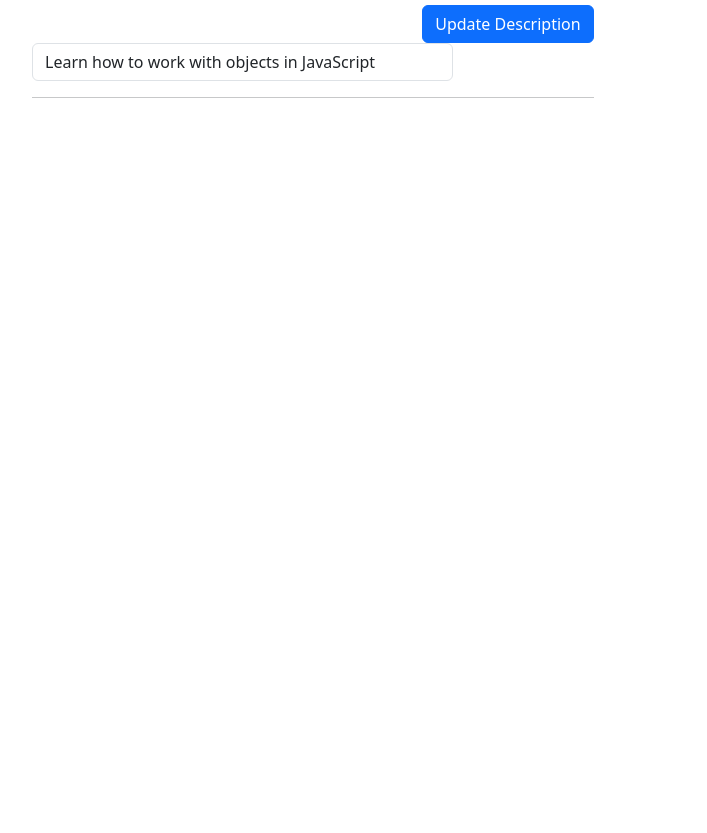
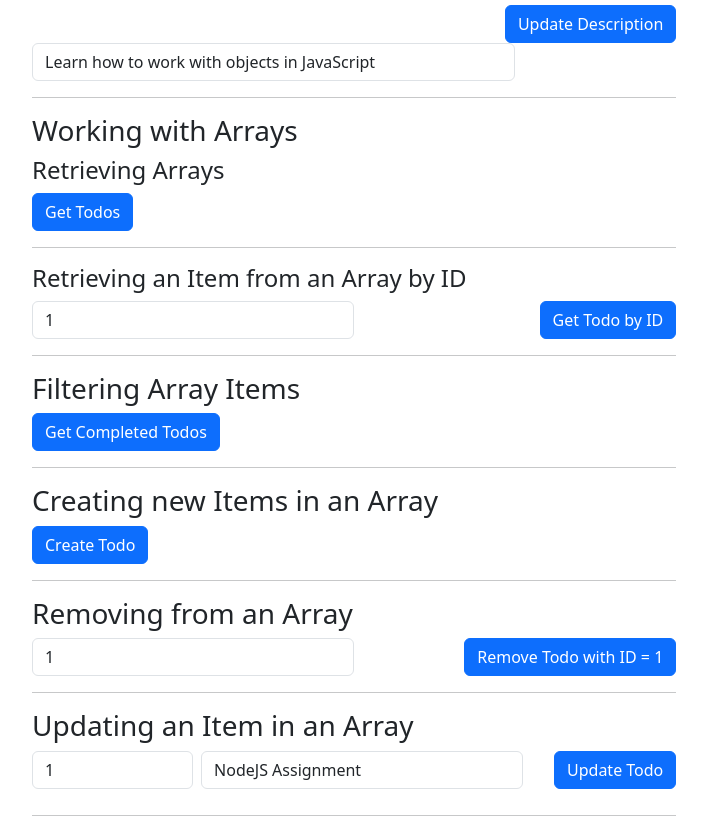
Before and after one commit to estebanpuyanas/cs4550-webdev, a Next.js app: page /labs/lab5 in a window 1280 px wide. Shown: the part 1512-2345 px from the top of the page, without its empty margins (69-776 px from the left). Before the commit the page ends 1627 px from the top, so only its background shows below. Built offline with nearby package versions, Linux system fonts and the light colour scheme; no server answers.

Commit message:
up to 5.2.4.7 exlusive

```diff
--- /dev/null
+++ b/app/labs/lab5/WorkingWithArrays.tsx
@@ -0,0 +1,83 @@
+import React, { useState } from 'react';
+import { FormControl } from 'react-bootstrap';
+
+const HTTP_SERVER = process.env.NEXT_PUBLIC_HTTP_SERVER;
+
+export default function WorkingWithArrays() {
+  const API = `${HTTP_SERVER}/lab5/todos`;
+  const [todo, setTodo] = useState({
+    id: '1',
+    title: 'NodeJS Assignment',
+    description: 'Create a NodeJS server with ExpressJS',
+    due: '2021-09-09',
+    completed: false,
+  });
+
+  return (
+    <div id='wd-working-with-arrays'>
+      <h3>Working with Arrays</h3>
+      <h4>Retrieving Arrays</h4>
+      <a id='wd-retrieve-todos' className='btn btn-primary' href={API}>
+        Get Todos{' '}
+      </a>
+      <hr />
+      <h4>Retrieving an Item from an Array by ID</h4>
+      <a
+        id='wd-retrieve-todo-by-id'
+        className='btn btn-primary float-end'
+        href={`${API}/${todo.id}`}>
+        Get Todo by ID
+      </a>
+      <FormControl
+        id='wd-todo-id'
+        defaultValue={todo.id}
+        className='w-50'
+        onChange={e => setTodo({ ...todo, id: e.target.value })}
+      />
+      <hr />
+      <h3>Filtering Array Items</h3>
+      <a
+        id='wd-retrieve-completed-todos'
+        className='btn btn-primary'
+        href={`${API}?completed=true`}>
+        Get Completed Todos
+      </a>
+      <hr />
+      <h3>Creating new Items in an Array</h3>
+      <a id='wd-create-new-todo' className='btn btn-primary' href={`${API}/create`}>
+        Create Todo
+      </a>
+      <hr />
+      <h3>Removing from an Array</h3>
+      <a
+        id='wd-remove-todo'
+        className='btn btn-primary float-end'
+        href={`${API}/${todo.id}/delete`}>
+        Remove Todo with ID = {todo.id}{' '}
+      </a>
+      <FormControl
+        defaultValue={todo.id}
+        className='w-50'
+        onChange={e => setTodo({ ...todo, id: e.target.value })}
+      />
+      <hr />
+      <h3>Updating an Item in an Array</h3>
+      <a href={`${API}/${todo.id}/title/${todo.title}`} className='btn btn-primary float-end'>
+        Update Todo
+      </a>
+      <FormControl
+        defaultValue={todo.id}
+        className='w-25 float-start me-2'
+        onChange={e => setTodo({ ...todo, id: e.target.value })}
+      />
+      <FormControl
+        defaultValue={todo.title}
+        className='w-50 float-start'
+        onChange={e => setTodo({ ...todo, title: e.target.value })}
+      />
+      <br />
+      <br />
+      <hr />
+    </div>
+  );
+}
--- a/app/labs/lab5/page.tsx
+++ b/app/labs/lab5/page.tsx
@@ -3,6 +3,7 @@
 import PathParameters from './PathParameters';
 import QueryParameters from './QueryParameters';
 import WorkingWithObjects from './WorkingWithObjects';
+import WorkingWithArrays from './WorkingWithArrays';
 
 const HTTP_SERVER = process.env.NEXT_PUBLIC_HTTP_SERVER;
 
@@ -20,6 +21,7 @@
       <PathParameters />
       <QueryParameters />
       <WorkingWithObjects />
+      <WorkingWithArrays />
     </div>
   );
 }
```
